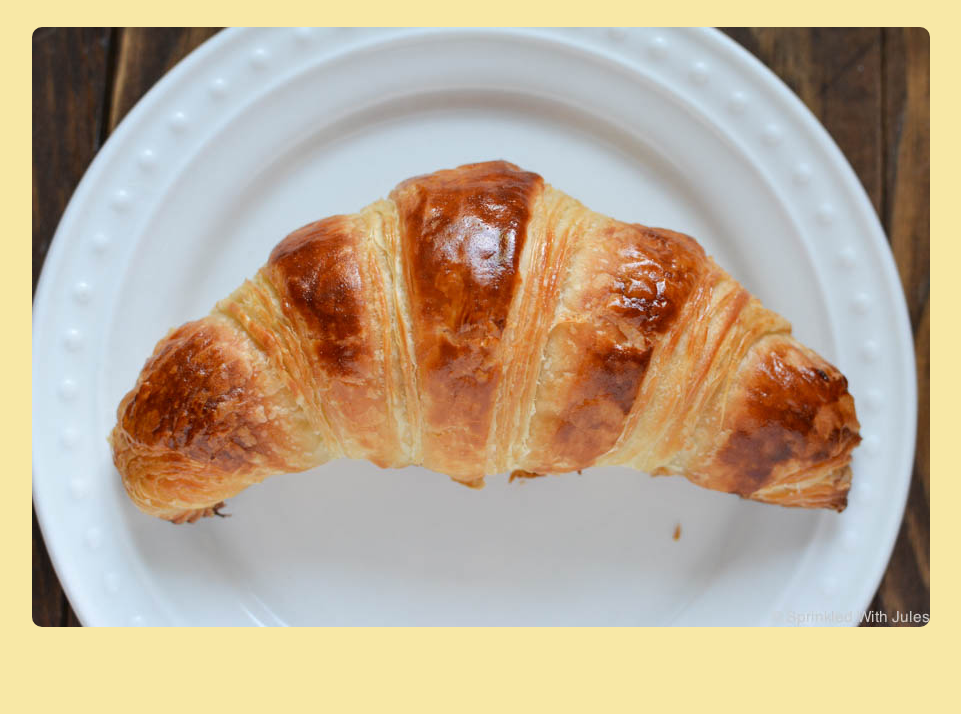
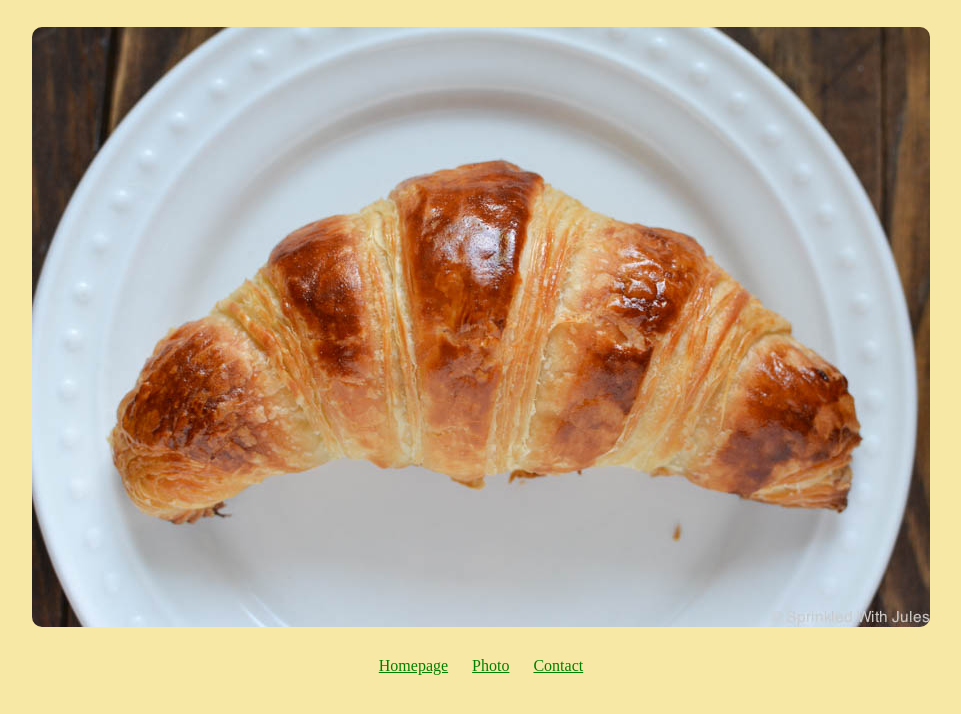
Before and after one commit to ShirleyKroats/SheCodes-Responsive-Multiple-Pages, a plain HTML site: page photo.html in a window 1280 px wide. Shown: the part 62-776 px from the top of the page, without its empty margins (159-1120 px from the left). Drawn offline with Linux system fonts and the light colour scheme.

Commit message:
Update photo.html - added footer

```diff
--- a/photo.html
+++ b/photo.html
@@ -13,5 +13,10 @@
       alt="Homemade croissant"
       class="croissant-photo"
     />
+    <footer>
+      <a href="/" title="Home"> Homepage</a>
+      <a href="/photo" title="Croissant photo"> Photo</a>
+      <a href="/contact" title="Contact Croissant.com"> Contact</a>
+    </footer>
   </body>
 </html>
```
